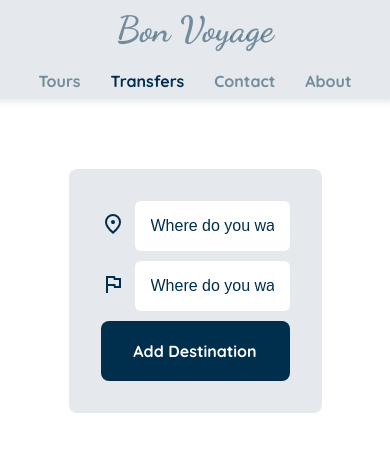
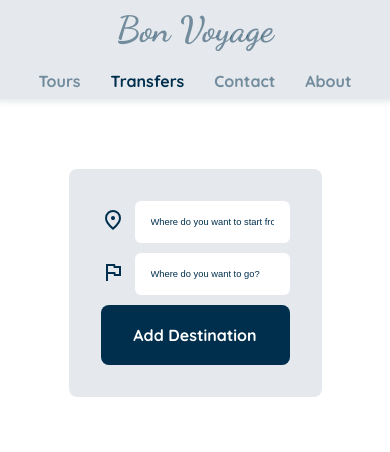
Before and after one commit to nickgabriadze/bonvoyage, a React (Vite) app in the folder front-end/: page /transfers in a window 390 px wide. Shown: the top 452 px of the page. Built offline with nearby package versions, Linux system fonts and the light colour scheme.

Commit message:
style: made font-size more responsive with clamp function

```diff
--- a/front-end/src/pages/transfer/components/styles/dropdown.module.css
+++ b/front-end/src/pages/transfer/components/styles/dropdown.module.css
@@ -9,11 +9,6 @@
     border-radius: 8px;
     gap: 10px;
     width: 100%
-
-    /* to test */
-
-    /* to test */
-
 }
 
 .transferInput {
@@ -48,22 +43,24 @@
 
         & .removeInput:hover {
 
-            -moz-box-shadow: 0 0 6px 1px var(--color-main-deep-sea-navy-lighter); /*FF 3.5+*/
-            -webkit-box-shadow: 0 0 6px 1px var(--color-main-deep-sea-navy-lighter); /*Saf3-4, Chrome, iOS 4.0.2-4.2, Android 2.3+*/
-            box-shadow: 0 0 6px 1px var(--color-main-deep-sea-navy-lighter); /* FF3.5+, Opera 9+, Saf1+, Chrome, IE10 */
+            -moz-box-shadow: 0 0 6px 1px var(--color-main-deep-sea-navy-lighter);
+            -webkit-box-shadow: 0 0 6px 1px var(--color-main-deep-sea-navy-lighter);
+            box-shadow: 0 0 6px 1px var(--color-main-deep-sea-navy-lighter);
         }
 
         & input {
             padding: 16px;
-            font-size: var(--font-size-m);
             border-radius: inherit;
             border: none;
             transition: all 300ms linear;
             width: 100%;
+            font-size: clamp(var(--font-size-s), 2.4vw, var(--font-size-m));
+
         }
 
         & input::placeholder {
             color: var(--color-main-deep-sea-navy);
+            font-size: clamp(var(--font-size-s), 2.4vw, var(--font-size-m));
         }
 
 
```
